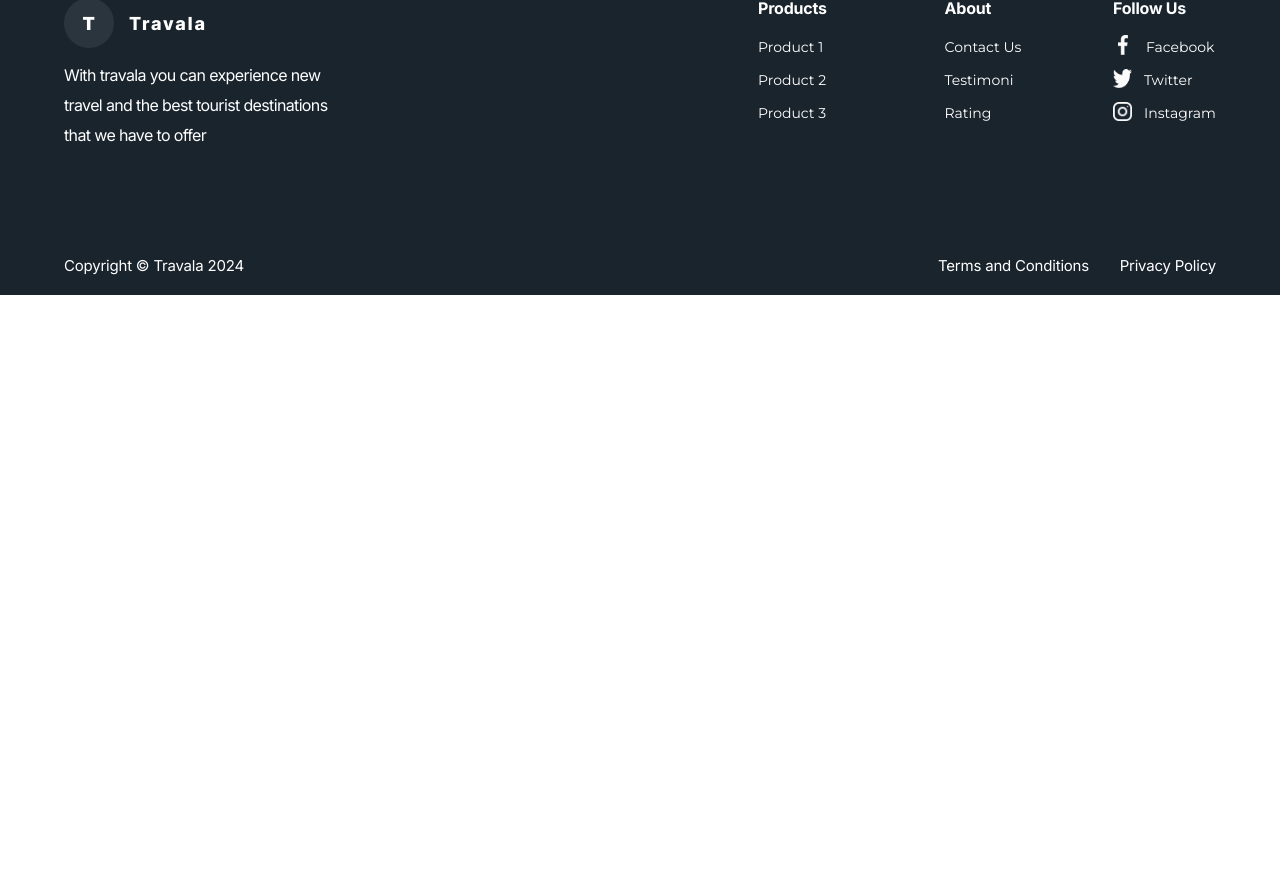
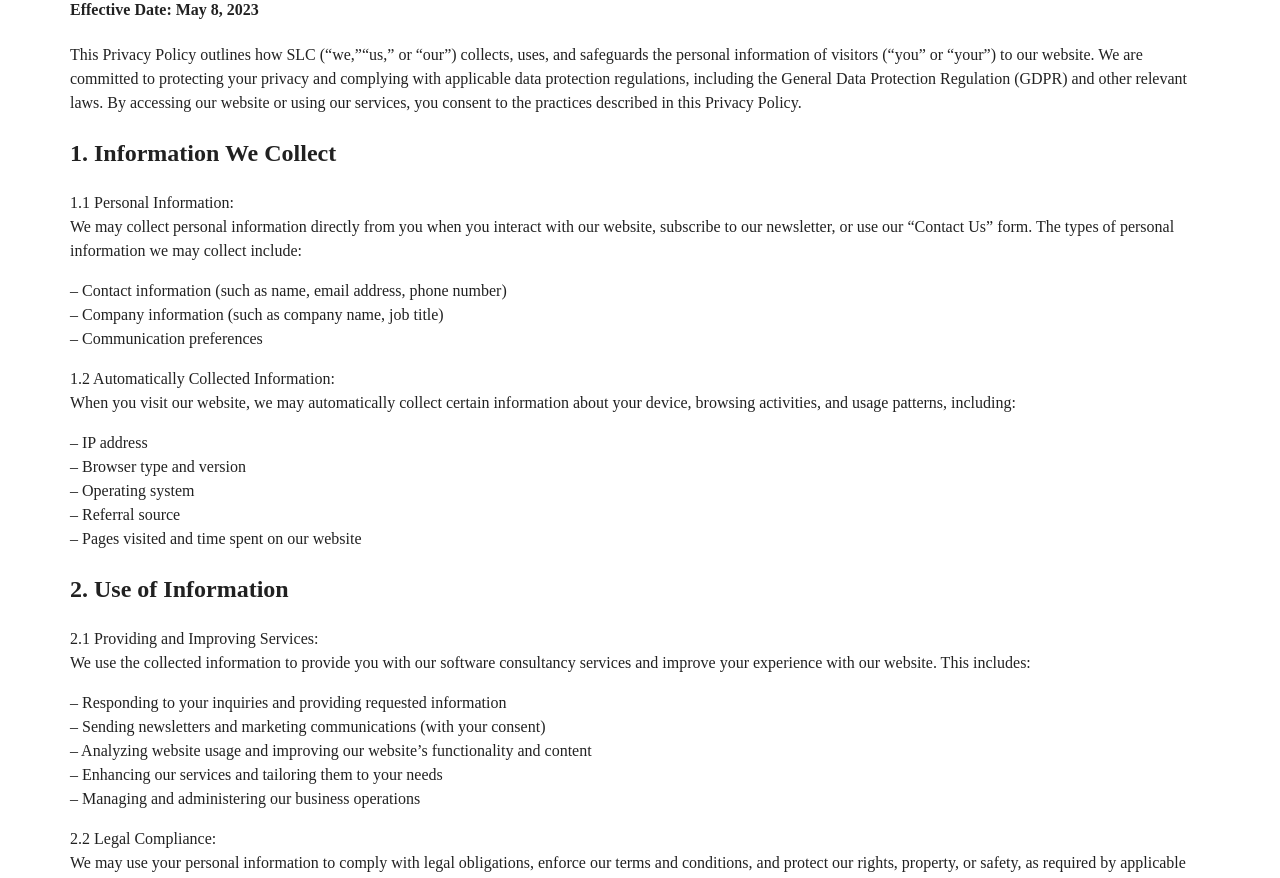
Before and after one commit to Software-Lifecycle-Consultants/slc-open-hms, a Next.js app: page /privacy-policy in a window 1280 px wide. Shown: the part 217-1095 px from the top of the page. Before the commit the page ends 800 px from the top, so only its background shows below. Built offline with nearby package versions, Linux system fonts and the light colour scheme.

Commit message:
Added privacy and policy page

```diff
--- a/app/privacy-policy/page.tsx
+++ b/app/privacy-policy/page.tsx
@@ -1,9 +1,183 @@
-import { Metadata } from "next"
+import { Metadata } from "next";
 export const metadata: Metadata = {
-    title: 'HMS Dev | Privacy Policy',
-    description: 'HMS System under development',
-  }
-export default function PrivacyPolicy(){
-    return<h1>This is Privacy policy Page </h1>
+  title: "HMS Dev | Privacy Policy",
+  description: "HMS System under development",
+};
+export default function PrivacyPolicy() {
+  return (
+    <>
+   <div style={{
+      maxWidth: '1220px', /* Adjust max-width as needed */
+      margin: '0 auto', /* Center the container */
+      padding: '40px' /* Add padding */
+    }}>
+      <h1>Privacy Policy</h1>
+      <h4>
+        Effective Date: <b>May 8, 2023</b>
+      </h4>
+      <p>
+        This Privacy Policy outlines how SLC (&#8220;we,&#8221;&#8220;us,&#8221;
+        or &#8220;our&#8221;) collects, uses, and safeguards the personal
+        information of visitors (&#8220;you&#8221; or &#8220;your&#8221;) to our
+        website. We are committed to protecting your privacy and complying with
+        applicable data protection regulations, including the General Data
+        Protection Regulation (GDPR) and other relevant laws. By accessing our
+        website or using our services, you consent to the practices described in
+        this Privacy Policy.
+      </p>
 
+      <h2>1. Information We Collect</h2>
+      <p>
+        1.1 Personal Information:
+        <br />
+        We may collect personal information directly from you when you interact
+        with our website, subscribe to our newsletter, or use our &#8220;Contact
+        Us&#8221; form. The types of personal information we may collect
+        include:
+      </p>
+
+      <p>
+        &#8211; Contact information (such as name, email address, phone number)
+        <br />
+        &#8211; Company information (such as company name, job title)
+        <br />
+        &#8211; Communication preferences
+      </p>
+      <p>
+        1.2 Automatically Collected Information:
+        <br />
+        When you visit our website, we may automatically collect certain
+        information about your device, browsing activities, and usage patterns,
+        including:
+      </p>
+      <p>
+        &#8211; IP address
+        <br />
+        &#8211; Browser type and version
+        <br />
+        &#8211; Operating system
+        <br />
+        &#8211; Referral source
+        <br />
+        &#8211; Pages visited and time spent on our website
+      </p>
+
+      <h2>2. Use of Information</h2>
+      <p>
+        2.1 Providing and Improving Services:
+        <br />
+        We use the collected information to provide you with our software
+        consultancy services and improve your experience with our website. This
+        includes:
+      </p>
+      <p>
+        &#8211; Responding to your inquiries and providing requested information
+        <br />
+        &#8211; Sending newsletters and marketing communications (with your
+        consent)
+        <br />
+        &#8211; Analyzing website usage and improving our website&#8217;s
+        functionality and content
+        <br />
+        &#8211; Enhancing our services and tailoring them to your needs
+        <br />
+        &#8211; Managing and administering our business operations
+      </p>
+
+      <p>
+        2.2 Legal Compliance:
+        <br />
+        We may use your personal information to comply with legal obligations,
+        enforce our terms and conditions, and protect our rights, property, or
+        safety, as required by applicable laws and regulations.
+      </p>
+
+      <h2>3. Data Retention and Security</h2>
+      <p>
+        3.1 Data Retention:
+        <br />
+        We retain your personal information only as long as necessary for the
+        purposes outlined in this Privacy Policy, or as required by law. We will
+        securely delete or anonymize your personal information when it is no
+        longer needed.
+      </p>
+
+      <p>
+        3.2 Data Security:
+        <br />
+        We take appropriate technical and organizational measures to protect
+        your personal information from unauthorized access, loss, misuse,
+        alteration, or disclosure. However, please be aware that no security
+        measures are foolproof, and we cannot guarantee the absolute security of
+        your information.
+      </p>
+
+      <h2>4. Disclosure of Information</h2>
+      <p>
+        4.1 Third-Party Service Providers:
+        <br />
+        We may engage trusted third-party service providers to assist us in
+        delivering our services and managing our website. These providers are
+        obligated to maintain the confidentiality and security of your personal
+        information and may only use it in accordance with our instructions.
+      </p>
+
+      <p>
+        4.2 Legal Requirements:
+        <br />
+        We may disclose your personal information if required to do so by law or
+        if we believe that such action is necessary to (a) comply with a legal
+        obligation, (b) protect and defend our rights or property, (c) prevent
+        or investigate possible wrongdoing, or (d) protect the personal safety
+        of users or the public.
+      </p>
+
+      <h2>5. Your Rights</h2>
+      <p>
+        You have certain rights regarding the personal information we hold about
+        you. These rights may include:
+      </p>
+      <p>
+        &#8211; The right to access and obtain a copy of your personal
+        information
+        <br />
+        &#8211; The right to rectify any inaccurate or incomplete personal
+        information
+        <br />
+        &#8211; The right to erase your personal information under certain
+        circumstances
+        <br />
+        &#8211; The right to restrict the processing of your personal
+        information
+        <br />
+        &#8211; The right to object to the processing of your personal
+        information
+        <br />
+        &#8211; The right to data portability
+      </p>
+
+      <p>
+        To exercise your rights or make any privacy-related requests, please
+        contact us using the information provided in the &#8220;Contact
+        Us&#8221; section below.
+      </p>
+
+      <h2>6. International Data Transfers</h2>
+      <p>
+        Your personal information may be transferred to and processed in
+        countries outside your jurisdiction, including countries that may have
+        different data protection laws. We will take appropriate measures to
+        ensure that any international transfers comply with applicable data
+        protection laws.
+      </p>
+
+      <h2>7. Contact Us</h2>
+      <p>
+        If you have any questions, concerns, or requests regarding this Privacy
+        Policy or our privacy practices, please contact us:
+        hello@softwareconsultant.org
+      </p>
+      </div>
+    </>
+  );
 }
```
